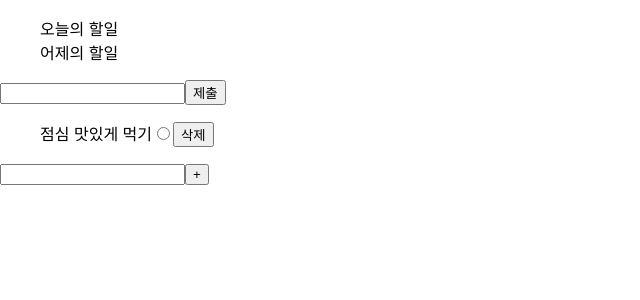
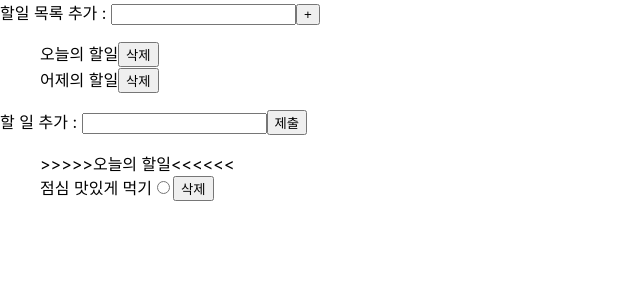
Before and after one commit to 22sonamu/react_study, a React (Create React App) app in the folder todo/: page / in a window 1280 px wide. Shown: the top 300 px of the page, without its empty margins (0-640 px from the left). Built offline with nearby package versions, Linux system fonts and the light colour scheme.

Commit message:
feat :할일 Bundle title 노출 기능

```diff
--- a/todo/src/components/Main.jsx
+++ b/todo/src/components/Main.jsx
@@ -7,10 +7,10 @@ const Main = () => {
 
     return (
         <>
+            <TodoBundlePlus></TodoBundlePlus>
             <TodoBundle></TodoBundle>
             <TodoInput></TodoInput>
             <TodoLists></TodoLists>
-            <TodoBundlePlus></TodoBundlePlus>
         </>
     );
 }
--- a/todo/src/components/TodoBundle.jsx
+++ b/todo/src/components/TodoBundle.jsx
@@ -1,6 +1,7 @@
 import "./TodoBundle.css"
 import { useRecoilValue  , useRecoilState} from "recoil";
 import { todoBundleList, clickedBundleId } from "../recoil/atoms";
+import TodoBundleDeleteButton from "./TodoBundleDeleteButton";
 
 const TodoBundle = () => {
     //투두 리스트 받아오기
@@ -12,9 +13,13 @@ const TodoBundle = () => {
     }
     return (
         <ul>
-            {bundleList.map((bundle) => (
-                <li onClick={() => {onBundleClickHandler(bundle.id)}} key={bundle.id}>{bundle.title}</li>
-            ))}
+                {bundleList.map((bundle) => (
+                    <>
+                        <li onClick={() => {onBundleClickHandler(bundle.id)}} key={bundle.id}>{bundle.title}
+                        <TodoBundleDeleteButton bundleId={bundle.id}></TodoBundleDeleteButton></li>
+
+                    </>
+                ))}
         </ul>
     )
 }
--- /dev/null
+++ b/todo/src/components/TodoBundleDeleteButton.jsx
@@ -0,0 +1,8 @@
+const TodoBundleDeleteButton = ({bundleId}) => {
+    return <button>
+        삭제
+    </button>
+}
+
+
+export default TodoBundleDeleteButton;
--- a/todo/src/components/TodoBundlePlus.jsx
+++ b/todo/src/components/TodoBundlePlus.jsx
@@ -25,6 +25,7 @@ const TodoBundlePlus = () => {
     }
 
     return <>
+        <>할일 목록 추가 : </>
         <input onChange={(event) => {newContent = event.target.value}}></input>
         <button onClick={() => {newContentSubmitHandler()}}>+</button>
     </>
--- a/todo/src/components/TodoDeleteButton.jsx
+++ b/todo/src/components/TodoDeleteButton.jsx
@@ -2,6 +2,7 @@ import { todoList } from "../recoil/atoms";
 import { useRecoilState } from "recoil";
 import deepCopy from "../util/deepCopy";
 const TodoDeleteButton = ({deleteId}) => {
+    //todo List 삭제 기능
     const [todoListState, setTodoListState] = useRecoilState(todoList)
     const deleteClickEventHandler = () => {
         setTodoListState(
--- a/todo/src/components/TodoInput.jsx
+++ b/todo/src/components/TodoInput.jsx
@@ -31,6 +31,7 @@ const TodoInput = () => {
 
     return (
         <>
+            <>할 일 추가 : </>
             <input onChange={(event) => {newContent = event.target.value}}></input>
             <button onClick={() => {newContentSubmitHandler()}}>제출</button>
         </>
--- a/todo/src/components/TodoLists.jsx
+++ b/todo/src/components/TodoLists.jsx
@@ -1,5 +1,5 @@
 import { useRecoilValue , useRecoilState} from "recoil";
-import { todoSelector, doneTodoSelector} from "../recoil/selectors";
+import { todoSelector, doneTodoSelector, clickedTodoBundleTitleSelector } from "../recoil/selectors";
 import { useEffect } from "react";
 import { todoList } from "../recoil/atoms";
 import deepCopy from "../util/deepCopy";
@@ -9,6 +9,7 @@ const TodoLists = () => {
     //click된 투두에 따른 Todo Bundle의 Todo List 받아오기
     const clickedTodoList = useRecoilValue(todoSelector)
     const [newTodos, setTodos] = useRecoilState(todoList);
+    const clickedTodoBundleTitle = useRecoilValue(clickedTodoBundleTitleSelector);
     //삭제 처리된 애들
     const updateDoneTodo = (todoId) => {
         setTodos((prevTodos) => {
@@ -25,6 +26,7 @@ const TodoLists = () => {
     }
     return (
         <ul>
+            <>{">>>>>" + clickedTodoBundleTitle + "<<<<<<"}</>
             {clickedTodoList.map((todo) =>
             (
                 <li key={todo.id}>{
--- a/todo/src/recoil/selectors.jsx
+++ b/todo/src/recoil/selectors.jsx
@@ -1,5 +1,5 @@
 import {selector, selectorFamily} from 'recoil';
-import { clickedBundleId, todoList} from './atoms';
+import { clickedBundleId, todoList, todoBundleList} from './atoms';
 export const todoSelector = selector({
     key : 'todoSelector' ,
     get :
@@ -31,3 +31,16 @@ export const doneTodoSelector = selectorFamily({
     }
 }
 );
+
+
+export const clickedTodoBundleTitleSelector = selector(
+    {
+        key : 'clickedTodoBundleTitleSelector',
+        get :
+            ({get}) => {
+                //clickedBundleId에 해당하는 title return
+                const clickedBundleTitle = get(todoBundleList).filter((bundle) => bundle.id === get(clickedBundleId))[0].title
+                return clickedBundleTitle
+            }
+    }
+)
```
